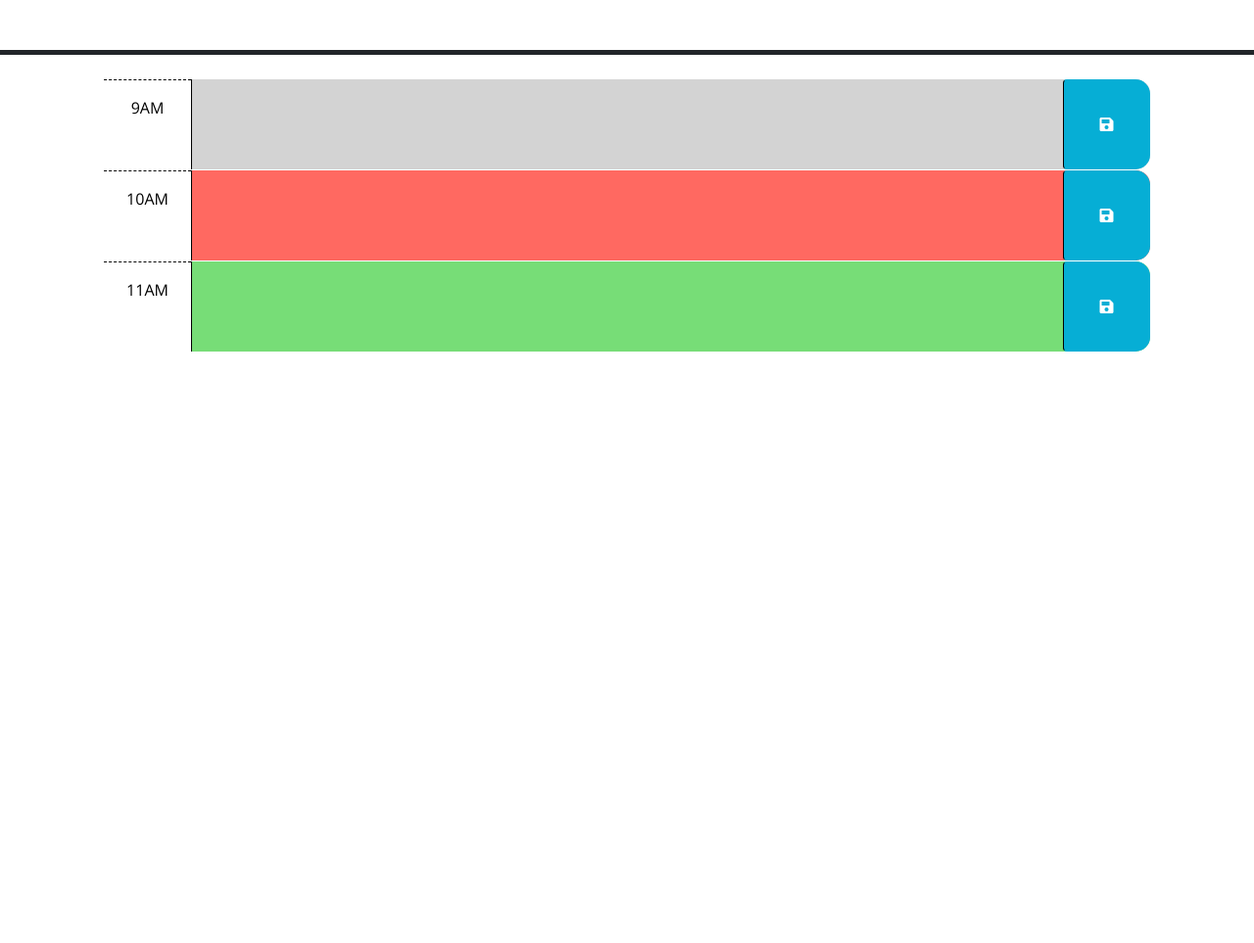
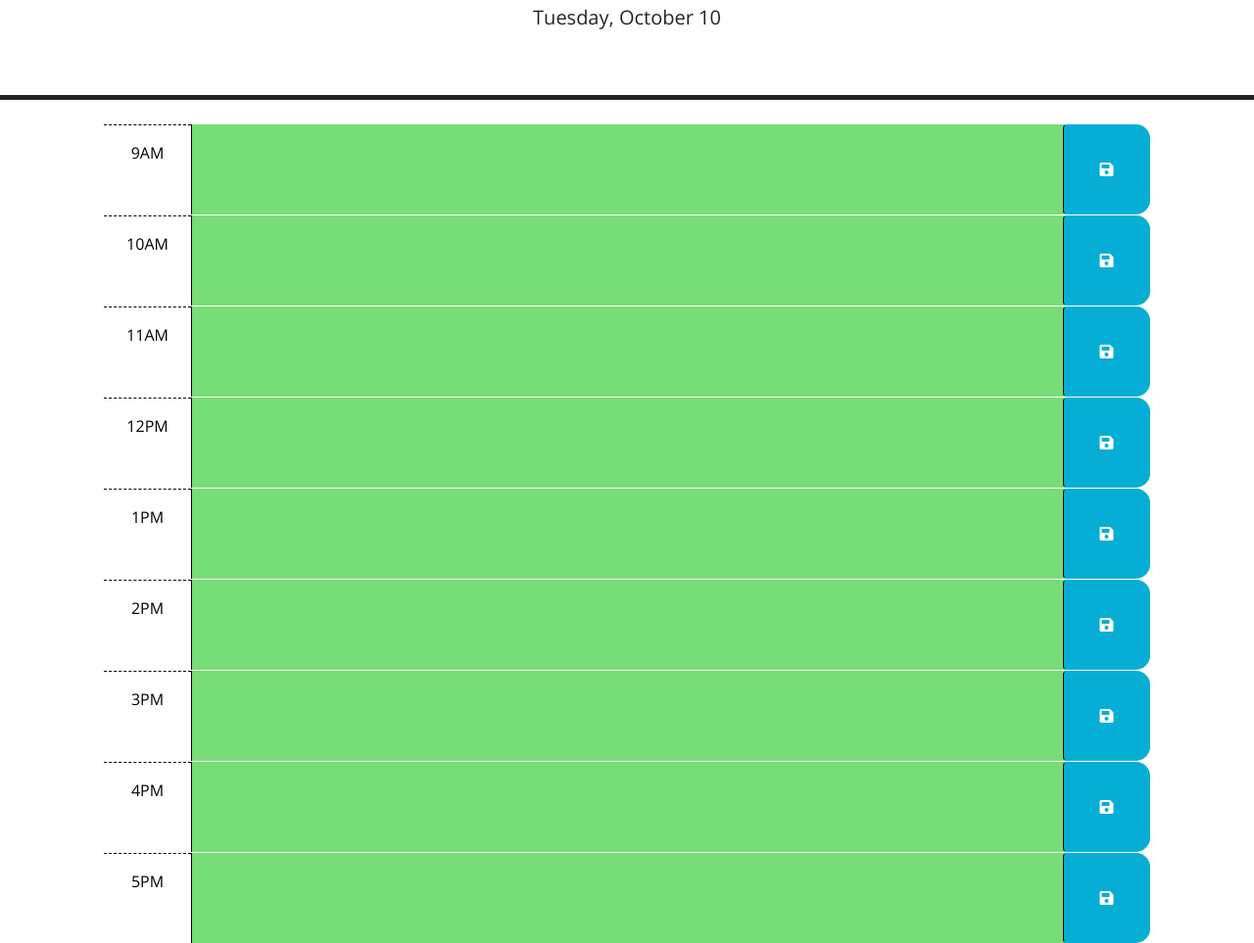
Before and after one commit to alexismenendez/amenendez-workday-scheduler, a plain HTML site: page Develop/index.html in a window 1280 px wide. Shown: the part 176-1139 px from the top of the page at 98% size. Before the commit the page ends 800 px from the top, so only its background shows below. Drawn offline with nearby package versions, Linux system fonts and the light colour scheme.

Commit message:
added all time blocks in html, added javacsript to update the background colors of each block class as well as display the current date at the top of the page

```diff
--- a/Develop/index.html
+++ b/Develop/index.html
@@ -29,42 +29,78 @@
       <p id="currentDay" class="lead"></p>
     </header>
     <div class="container-lg px-5">
-      <!-- Use class for "past", "present", and "future" to apply styles to the
-        time-block divs accordingly. The javascript will need to do this by
-        adding/removing these classes on each div by comparing the hour in the
-        id to the current hour. The html provided below is meant to be an example
-        demonstrating how the css provided can be leveraged to create the
-        desired layout and colors. The html below should be removed or updated
-        in the finished product. Remember to delete this comment once the
-        code is implemented.
-        -->
 
-      <!-- Example of a past time block. The "past" class adds a gray background color. -->
-      <div id="hour-9" class="row time-block past">
+      <section id="hour-9" class="row time-block">
         <div class="col-2 col-md-1 hour text-center py-3">9AM</div>
         <textarea class="col-8 col-md-10 description" rows="3"> </textarea>
         <button class="btn saveBtn col-2 col-md-1" aria-label="save">
           <i class="fas fa-save" aria-hidden="true"></i>
         </button>
-      </div>
+      </section>
 
-      <!-- Example of a a present time block. The "present" class adds a red background color. -->
-      <div id="hour-10" class="row time-block present">
+      <section id="hour-10" class="row time-block">
         <div class="col-2 col-md-1 hour text-center py-3">10AM</div>
         <textarea class="col-8 col-md-10 description" rows="3"> </textarea>
         <button class="btn saveBtn col-2 col-md-1" aria-label="save">
           <i class="fas fa-save" aria-hidden="true"></i>
         </button>
-      </div>
+      </section>
 
-      <!-- Example of a future time block. The "future" class adds a green background color. -->
-      <div id="hour-11" class="row time-block future">
+      <section id="hour-11" class="row time-block">
         <div class="col-2 col-md-1 hour text-center py-3">11AM</div>
         <textarea class="col-8 col-md-10 description" rows="3"> </textarea>
         <button class="btn saveBtn col-2 col-md-1" aria-label="save">
           <i class="fas fa-save" aria-hidden="true"></i>
         </button>
-      </div>
+      </section>
+
+      <section id="hour-12" class="row time-block">
+        <div class="col-2 col-md-1 hour text-center py-3">12PM</div>
+        <textarea class="col-8 col-md-10 description" rows="3"> </textarea>
+        <button class="btn saveBtn col-2 col-md-1" aria-label="save">
+          <i class="fas fa-save" aria-hidden="true"></i>
+        </button>
+      </section>
+
+      <section id="hour-13" class="row time-block">
+        <div class="col-2 col-md-1 hour text-center py-3">1PM</div>
+        <textarea class="col-8 col-md-10 description" rows="3"> </textarea>
+        <button class="btn saveBtn col-2 col-md-1" aria-label="save">
+          <i class="fas fa-save" aria-hidden="true"></i>
+        </button>
+      </section>
+
+      <section id="hour-14" class="row time-block">
+        <div class="col-2 col-md-1 hour text-center py-3">2PM</div>
+        <textarea class="col-8 col-md-10 description" rows="3"> </textarea>
+        <button class="btn saveBtn col-2 col-md-1" aria-label="save">
+          <i class="fas fa-save" aria-hidden="true"></i>
+        </button>
+      </section>
+
+      <section id="hour-15" class="row time-block">
+        <div class="col-2 col-md-1 hour text-center py-3">3PM</div>
+        <textarea class="col-8 col-md-10 description" rows="3"> </textarea>
+        <button class="btn saveBtn col-2 col-md-1" aria-label="save">
+          <i class="fas fa-save" aria-hidden="true"></i>
+        </button>
+      </section>
+
+      <section id="hour-16" class="row time-block">
+        <div class="col-2 col-md-1 hour text-center py-3">4PM</div>
+        <textarea class="col-8 col-md-10 description" rows="3"> </textarea>
+        <button class="btn saveBtn col-2 col-md-1" aria-label="save">
+          <i class="fas fa-save" aria-hidden="true"></i>
+        </button>
+      </section>
+
+      <section id="hour-17" class="row time-block">
+        <div class="col-2 col-md-1 hour text-center py-3">5PM</div>
+        <textarea class="col-8 col-md-10 description" rows="3"> </textarea>
+        <button class="btn saveBtn col-2 col-md-1" aria-label="save">
+          <i class="fas fa-save" aria-hidden="true"></i>
+        </button>
+      </section>
 
     <script src="https://code.jquery.com/jquery-3.4.1.min.js"></script>
     <script
--- a/Develop/script.js
+++ b/Develop/script.js
@@ -1,7 +1,14 @@
 // Wrap all code that interacts with the DOM in a call to jQuery to ensure that
 // the code isn't run until the browser has finished rendering all the elements
 // in the html.
-$(function () {
+
+
+$(document).ready(function () {
+  var currentHour = dayjs().hour();
+
+
+  //////////////////////////////////
+
   // TODO: Add a listener for click events on the save button. This code should
   // use the id in the containing time-block as a key to save the user input in
   // local storage. HINT: What does `this` reference in the click listener
@@ -9,15 +16,34 @@ $(function () {
   // time-block containing the button that was clicked? How might the id be
   // useful when saving the description in local storage?
   //
-  // TODO: Add code to apply the past, present, or future class to each time
-  // block by comparing the id to the current hour. HINTS: How can the id
-  // attribute of each time-block be used to conditionally add or remove the
-  // past, present, and future classes? How can Day.js be used to get the
-  // current hour in 24-hour time?
+  //////////////////////////////////
+  // Applies past, present and future classes to each time block based off the current hour
+  function updateBlockClasses() {
+    $('.time-block').each(function () {
+      var blockHour = parseInt($(this).attr('id').split("-")[1]);
+      console.log(blockHour);
+
+      if (blockHour < currentHour) {
+        $(this).addClass("past").removeClass("present future");
+      } else if (blockHour === currentHour) {
+        $(this).addClass("present").removeClass("past future");
+      } else {
+        $(this).addClass("future").removeClass("past present");
+      }
+    });
+  };
+  updateBlockClasses();
+  ////////////////////////////
+
   //
   // TODO: Add code to get any user input that was saved in localStorage and set
   // the values of the corresponding textarea elements. HINT: How can the id
   // attribute of each time-block be used to do this?
-  //
-  // TODO: Add code to display the current date in the header of the page.
+
+
+  /////////////////////////////
+  //Displays the current date in the header
+  var today = dayjs().format('dddd, MMMM D');
+  $('#currentDay').text(today);
+
 });
```
